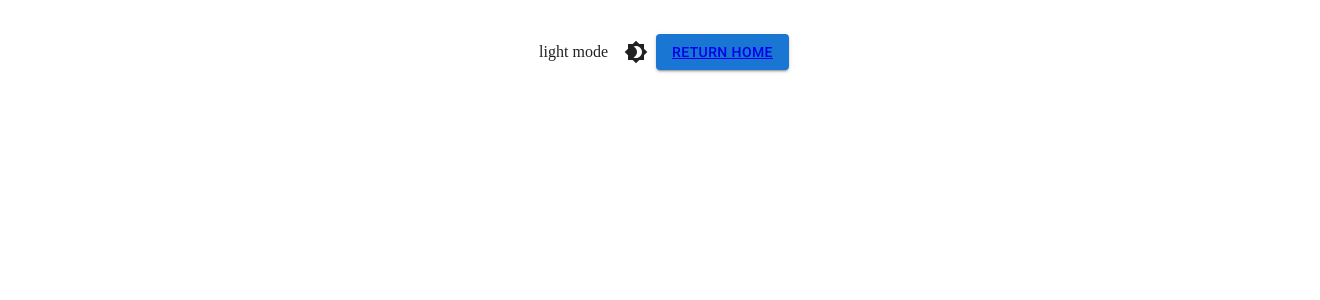
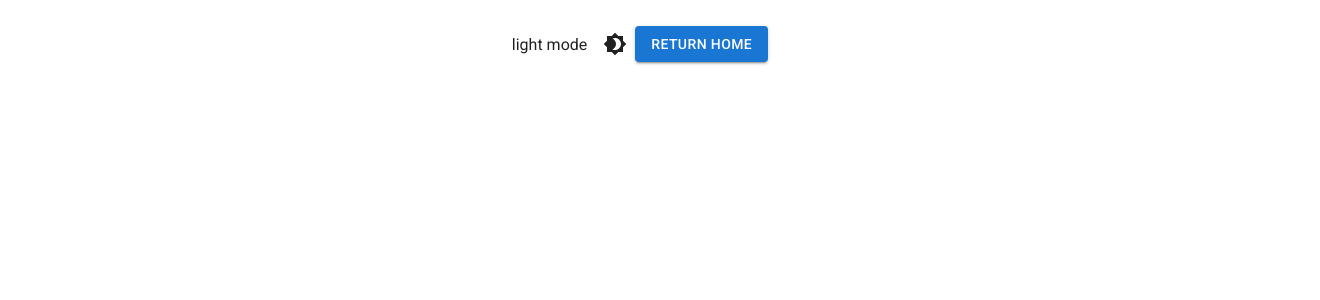
Before and after one commit to tarekel96/Portfolio_App, a Next.js app in the folder next-portfolio/: page /demo in a window 1280 px wide. Shown: the top 300 px of the page, 1320 px wide, since content can reach past the window. Built offline with nearby package versions, Linux system fonts and the light colour scheme.

Commit message:
configured global styles with styled-components method and updated font families

```diff
--- a/next-portfolio/package.json
+++ b/next-portfolio/package.json
@@ -15,7 +15,8 @@
     "@mui/material": "^5.8.1",
     "next": "12.1.6",
     "react": "18.1.0",
-    "react-dom": "18.1.0"
+    "react-dom": "18.1.0",
+    "styled-components": "^5.3.5"
   },
   "devDependencies": {
     "eslint": "8.16.0",
--- a/next-portfolio/pages/_app.js
+++ b/next-portfolio/pages/_app.js
@@ -1,11 +1,29 @@
 import { SettingsProvider } from '../context/SettingsContext';
-import useMediaQuery from '@mui/material/useMediaQuery';
-import { createTheme, ThemeProvider } from '@mui/material/styles';
-import CssBaseline from '@mui/material/CssBaseline';
+import { createGlobalStyle } from 'styled-components';
+
+const GlobalStyle = createGlobalStyle`
+html,
+body,
+#__next {
+	height: 100%;
+	padding: 0;
+	margin: 0;
+	font-family: 'Roboto';
+}
+
+a {
+	color: inherit;
+	text-decoration: none;
+}
+* {
+	box-sizing: border-box;
+}
+`;
 
 const MyApp = ({ Component, pageProps }) => {
 	return (
 		<SettingsProvider>
+			<GlobalStyle />
 			<Component {...pageProps} />
 		</SettingsProvider>
 	);
--- a/next-portfolio/pages/demo.js
+++ b/next-portfolio/pages/demo.js
@@ -2,7 +2,7 @@ import { useSettingsContext } from '../context/SettingsContext';
 import IconButton from '@mui/material/IconButton';
 import Box from '@mui/material/Box';
 // @ts-ignore
-import { useTheme, ThemeProvider, createTheme } from '@mui/material/styles';
+import { useTheme } from '@mui/material/styles';
 import Brightness4Icon from '@mui/icons-material/Brightness4';
 import Brightness7Icon from '@mui/icons-material/Brightness7';
 import Link from 'next/link';
@@ -12,7 +12,7 @@ const Demo = () => {
 	const theme = useTheme();
 	// @ts-ignore
 	const { darkMode, toggleDarkMode } = useSettingsContext();
-	console.log(darkMode, toggleDarkMode);
+
 	return (
 		<Box
 			sx={{
--- a/next-portfolio/styles/globals.css
+++ /dev/null
@@ -1,18 +0,0 @@
-html,
-body,
-#__next {
-	height: 100%;
-	padding: 0;
-	margin: 0;
-	font-family: -apple-system, BlinkMacSystemFont, Segoe UI, Roboto, Oxygen, Ubuntu, Cantarell, Fira Sans, Droid Sans,
-		Helvetica Neue, sans-serif;
-}
-
-a {
-	color: inherit;
-	text-decoration: none;
-}
-
-* {
-	box-sizing: border-box;
-}
```
Also changed, not shown: 1 other file (tests, documents, lock files or other folders).
